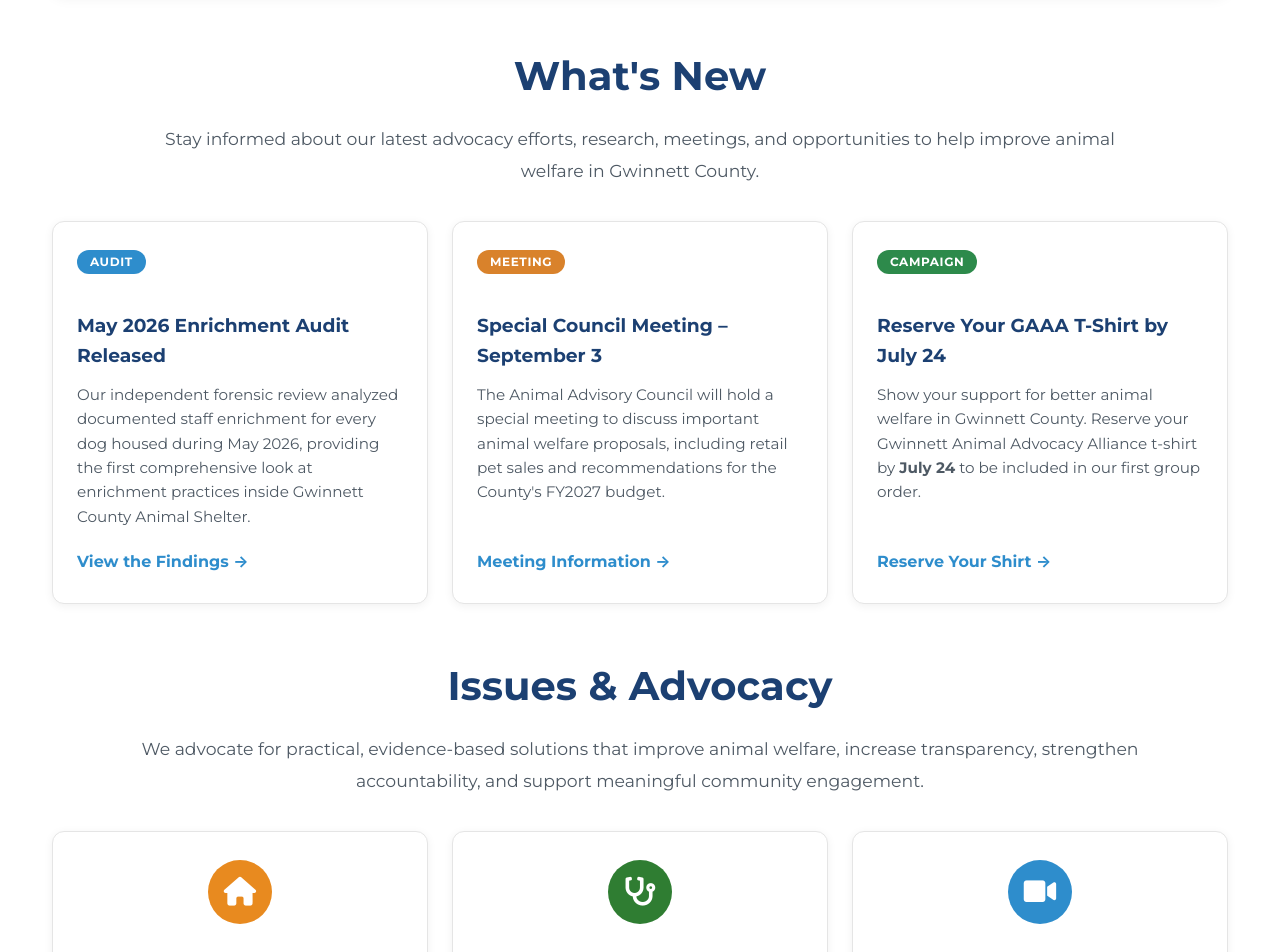
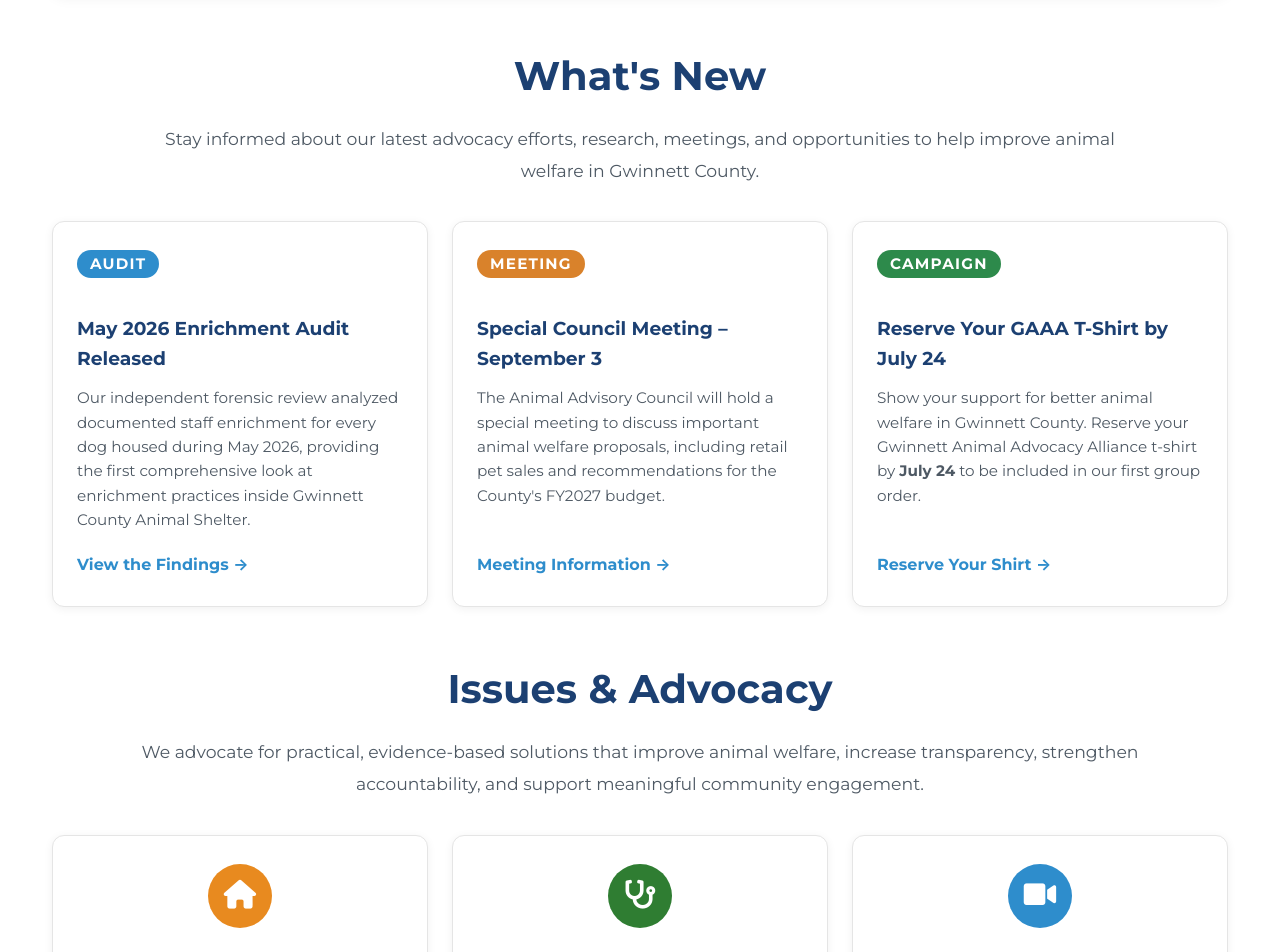
Before and after one commit to whitleybacon/gwinnett-animal-advocacy-alliance, a Jekyll site: the page built from index.html, in a window 1280 px wide. Shown: the part 1041-1993 px from the top of the page. Built offline with Jekyll 4.4.1, drawn with Linux system fonts in a browser that asks for light colours.

Commit message:
Update default.html

```diff
--- a/_layouts/default.html
+++ b/_layouts/default.html
@@ -1084,16 +1084,18 @@
             border-radius: 10px;
         }
 
-        .status-badge{
-            display:inline-block;
-            margin-bottom:12px;
-            padding:4px 10px;
-            border-radius:999px;
-            font-size:.75rem;
-            font-weight:700;
-            text-transform:uppercase;
-            letter-spacing:.05em;
-            color:#fff;
+        .status-badge {
+            display: inline-block;
+            align-self: flex-start;
+            margin-bottom: 22px;
+            padding: 10px 18px;
+            border-radius: 999px;
+            font-size: 0.95rem;
+            font-weight: 700;
+            letter-spacing: 0.08em;
+            text-transform: uppercase;
+            color: #fff;
+            line-height: 1;
         }
 
         .badge-blue{
```
